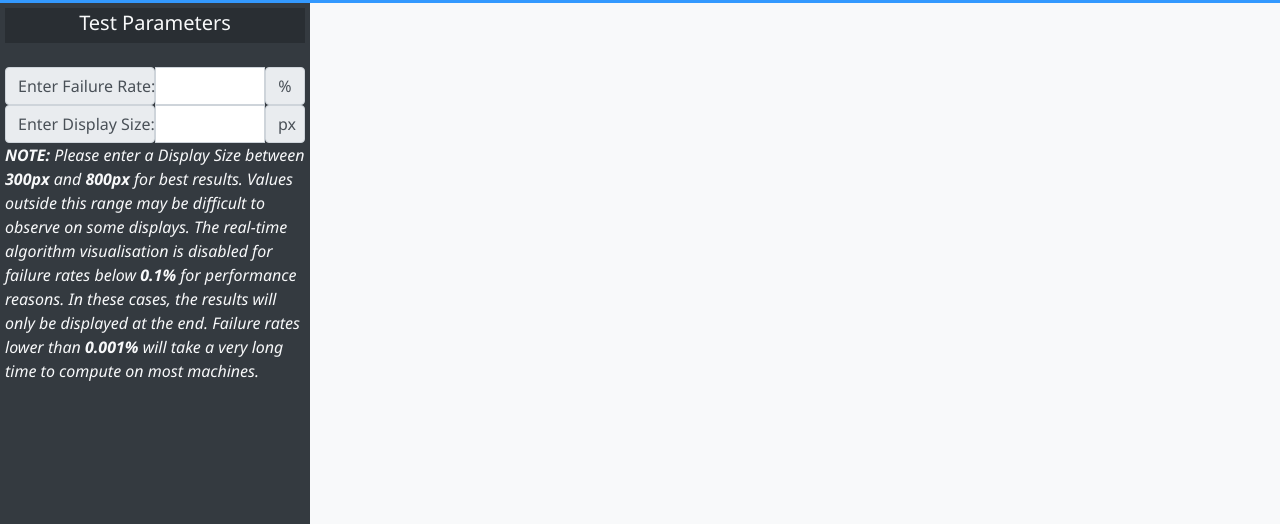
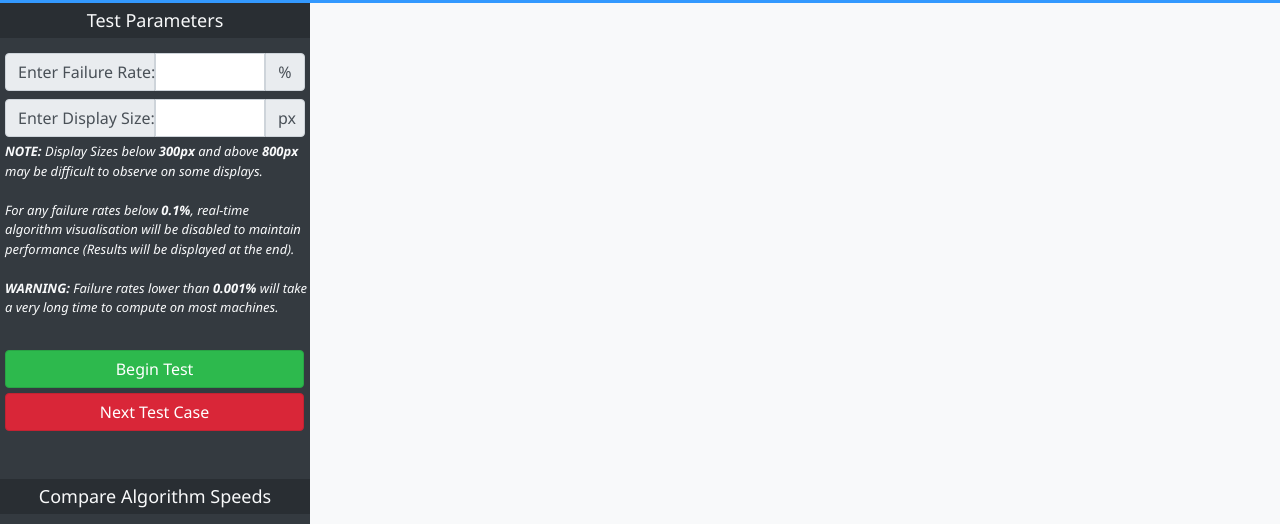
Before and after one commit to had647/CSCI318_ART_RT, a plain HTML site: page ART.html in a window 1280 px wide. Shown: the part 71-595 px from the top of the page. Drawn offline with Linux system fonts and the light colour scheme.

Commit message:
UI cleanup + note clarity

```diff
--- a/ART.html
+++ b/ART.html
@@ -26,7 +26,7 @@
         <p class="navLabel">Test Parameters</p>
       </div>
 
-      <br>
+
       <div class="inputGroup">
         <span class="inputGroupText inputGroupName">Enter Failure Rate:</span>
         <input type="text" class="formControl" id="failPct">
@@ -37,23 +37,24 @@
         <span class="inputGroupText inputGroupName">Enter Display Size:</span>
         <input type="text" class="formControl" id="edgeSize">
         <span class="inputGroupText inputGroupUnits">px</span>
-        <span><i><b>NOTE:</b> Please enter a Display Size between <b>300px</b> and <b>800px</b> for best results.
-            Values outside this range may be difficult to observe on some displays. The real-time algorithm
-            visualisation is disabled for failure rates below <b>0.1%</b> for performance reasons. In these cases, the
-            results will only be displayed at the end. Failure rates lower than <b>0.001%</b> will take a very long time
+        <span style="margin-right: 2px; padding-top: 5px; font-size: small;"><i>
+            <b>NOTE:</b> Display Sizes below <b>300px</b> and above <b>800px</b> may be difficult to observe on some displays.
+            <br><br>For any failure rates below <b>0.1%</b>, real-time algorithm visualisation will be disabled to maintain performance
+            (Results will be displayed at the end).
+            <br><br><b>WARNING:</b> Failure rates lower than <b>0.001%</b> will take a very long time
             to compute on most machines.</i></span>
-        <br /><br /><br /><br /><br /><br />
+        <br />
       </div>
 
       <button class="button buttonSuccess" onclick="driver()">Begin Test</button>
       <button class="button buttonNext" onclick="">Next Test Case</button>
-      <br /><br /><br />
+      <br /><br />
 
       <div class="navRow">
         <p class="navLabel">Compare Algorithm Speeds</p>
       </div>
 
-      <br>
+
       <div class="inputGroup">
         <span class="inputGroupText inputGroupName">Number of tests:</span>
         <input type="text" class="formControl" id="testInput"></input>
--- a/style.css
+++ b/style.css
@@ -8,6 +8,7 @@ body {
   text-align: left;
   background-color: #fff;
   display: block;
+  height: 100vh;
 }
 
 h2 {
@@ -66,6 +67,8 @@ canvas {
   font-size: 1.25rem;
   font-weight: 300;
   width: 100%;
+  padding-top: 4px;
+  margin-bottom: 15px;
 }
 
 .inputGroup {
@@ -73,6 +76,8 @@ canvas {
   display: flex;
   flex-wrap: wrap;
   width: 100%;
+  padding-bottom: 8px;
+  padding-left: 5px;
 }
 
 .inputGroupText {
@@ -88,10 +93,14 @@ canvas {
 
 .inputGroupName {
   width: 150px;
+  border-top-right-radius: 0px;
+  border-bottom-right-radius: 0px;
 }
 
 .inputGroupUnits {
   width: 40px;
+  border-top-left-radius: 0px;
+  border-bottom-left-radius: 0px;
 }
 
 .formControl {
@@ -106,22 +115,28 @@ canvas {
 
 .navLabel {
   width: 100%;
+  font-size: large;
   text-align: center;
   margin: 0px;
 }
 
 .paramBar {
   position: relative;
+  display: flex;
+  flex-flow: column;
   margin: 0px;
-  padding: 5px;
+  padding: 0px;
   color: #f8f9fa;
   background-color: #343a40;
   width: 310px;
   min-width: 310px;
+  height: 100vh;
+
 }
 
 .canvasWrapper {
-  padding: 10px;
+  padding: 15px;
+  padding-left: 25px;
 }
 
 /*buttons*/
@@ -133,6 +148,7 @@ canvas {
   padding: .375rem .75rem;
   border-radius: .25rem;
   transition: background-color .15s ease-in-out, border-color .15s ease-in-out;
+  outline: none;
 }
 
 .buttonGo {
@@ -140,6 +156,8 @@ canvas {
   padding-left: 7px;
   background-color: #007bff;
   border-color: #006fe6;
+  border-top-left-radius: 0px;
+  border-bottom-left-radius: 0px;
 }
 
 .buttonGo:hover {
@@ -148,9 +166,11 @@ canvas {
 }
 
 .buttonSuccess {
-  width: 100%;
+  width: 96.5%;
   background-color: #2db94d;
   border-color: #28a445;
+  margin-bottom: 5px;
+  margin-left: 5px;
 }
 
 .buttonSuccess:hover {
@@ -159,9 +179,10 @@ canvas {
 }
 
 .buttonNext {
-  width: 100%;
+  width: 96.5%;
   background-color: #d92638;
   border-color: #c32232;
+  margin-left: 5px;
 }
 
 .buttonNext:hover {
```
